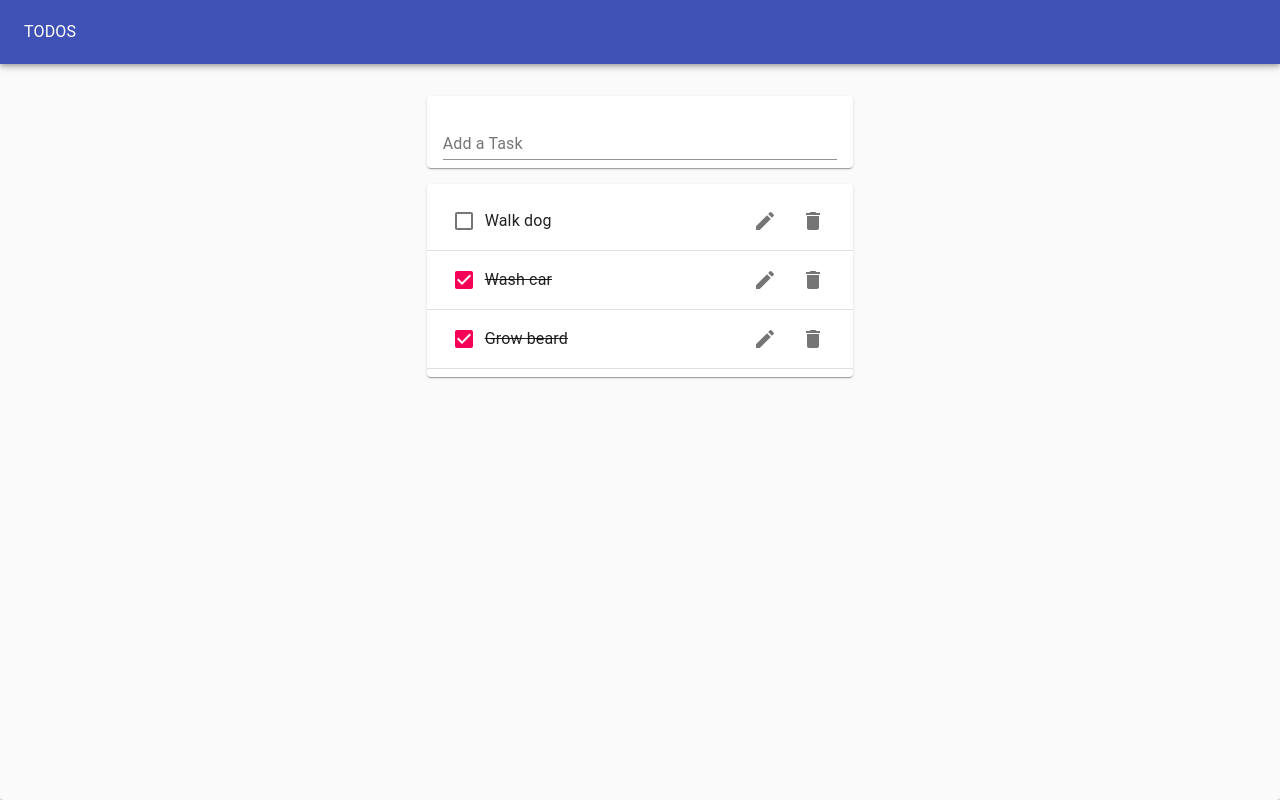
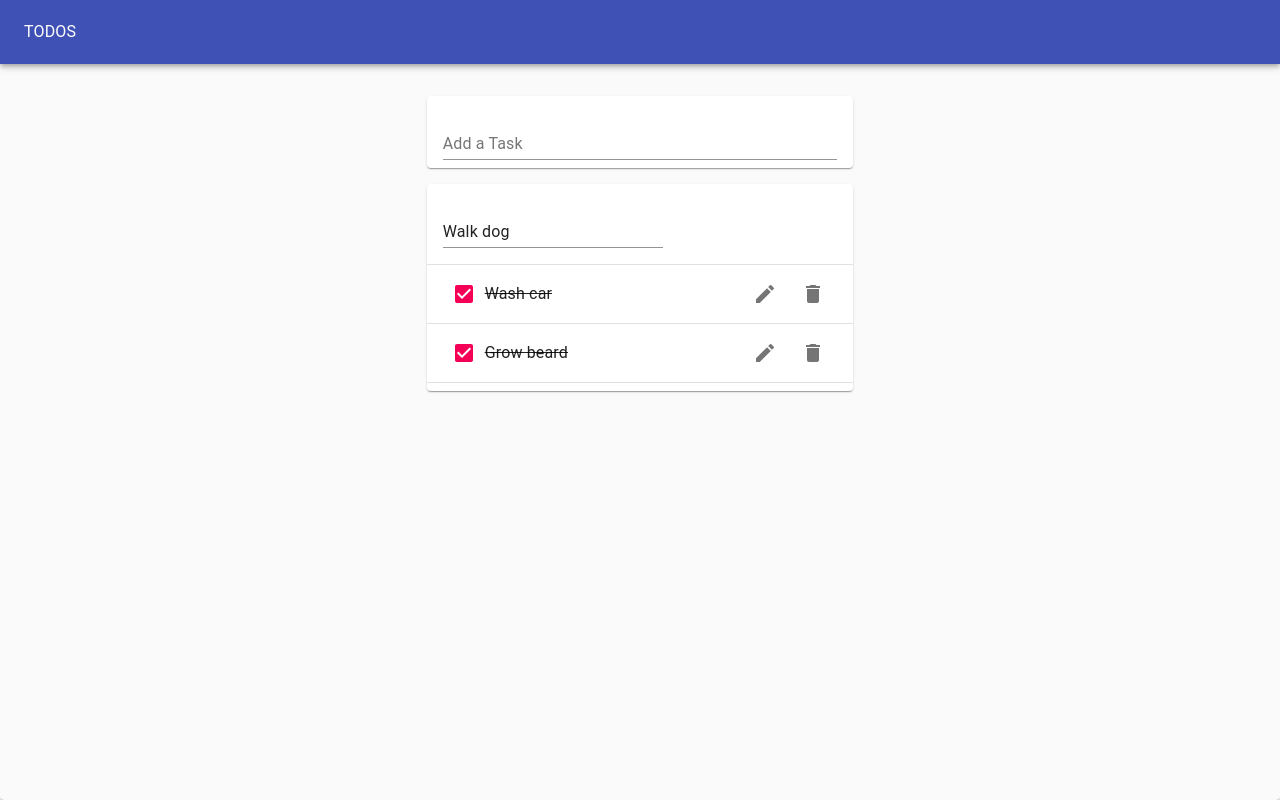
Before and after one commit to Slowcobo/todo, a React (Create React App) app: page / in a window 1280 px wide. Both pictures are taken after a click on the button 765 px from the left and 221 px from the top of the page. Built offline with nearby package versions, Linux system fonts and the light colour scheme.

Commit message:
Add toggle hook and EditTodoForm

```diff
--- /dev/null
+++ b/src/EditTodoForm.js
@@ -0,0 +1,24 @@
+import React from "react";
+import TextField from "@material-ui/core/TextField";
+import useInputState from "./hooks/useInputState";
+
+export default function EditTodoForm({ id, task, editTodo, toggleForm }) {
+  const [value, handleChange, reset] = useInputState(task);
+  return (
+    <form
+      onSubmit={(e) => {
+        e.preventDefault();
+        editTodo(id, value);
+        reset();
+        toggleForm();
+      }}
+    >
+      <TextField
+        margin="normal"
+        value={value}
+        onChange={handleChange}
+        fullWidth
+      />
+    </form>
+  );
+}
--- a/src/Todo.js
+++ b/src/Todo.js
@@ -6,10 +6,29 @@
 import IconButton from "@material-ui/core/IconButton";
 import EditIcon from "@material-ui/icons/Edit";
 import DeleteIcon from "@material-ui/icons/Delete";
+import useToggleState from "./hooks/useToggleState";
+import EditTodoForm from "./EditTodoForm";
 
-export default function Todo({ id, task, completed, removeTodo, toggleTodo }) {
+export default function Todo({
+  id,
+  task,
+  completed,
+  removeTodo,
+  toggleTodo,
+  editTodo,
+}) {
+  const [isEditing, toggle] = useToggleState(false);
   return (
     <ListItem>
+      {isEditing ? (
+        <EditTodoForm
+          id={id}
+          task={task}
+          editTodo={editTodo}
+          toggleForm={toggle}
+        />
+      ) : (
+        <>
           <Checkbox
             tabIndex={-1}
             checked={completed}
@@ -21,13 +40,15 @@
             {task}
           </ListItemText>
           <ListItemSecondaryAction>
-        <IconButton>
+            <IconButton onClick={toggle}>
               <EditIcon aria-label="Edit" />
             </IconButton>
             <IconButton onClick={() => removeTodo(id)}>
               <DeleteIcon aria-label="Delete" />
             </IconButton>
           </ListItemSecondaryAction>
+        </>
+      )}
     </ListItem>
   );
 }
--- a/src/TodoApp.js
+++ b/src/TodoApp.js
@@ -28,6 +28,13 @@
       )
     );
   };
+  const editTodo = (todoId, newTask) => {
+    setTodos(
+      todos.map((todo) =>
+        todo.id === todoId ? { ...todo, task: newTask } : todo
+      )
+    );
+  };
   return (
     <Paper
       style={{
@@ -49,6 +56,7 @@
             todos={todos}
             removeTodo={removeTodo}
             toggleTodo={toggleTodo}
+            editTodo={editTodo}
           />
         </Grid>
       </Grid>
--- a/src/TodoList.js
+++ b/src/TodoList.js
@@ -5,7 +5,7 @@
 import Divider from "@material-ui/core/Divider";
 import Todo from "./Todo";
 
-export default function TodoList({ todos, removeTodo, toggleTodo }) {
+export default function TodoList({ todos, removeTodo, toggleTodo, editTodo }) {
   return (
     <Paper>
       <List>
@@ -18,6 +18,7 @@
               completed={todo.completed}
               removeTodo={removeTodo}
               toggleTodo={toggleTodo}
+              editTodo={editTodo}
             />
             <Divider />
           </>
--- /dev/null
+++ b/src/hooks/useToggleState.js
@@ -0,0 +1,9 @@
+import { useState } from "react";
+
+export default (initialVal = false) => {
+  const [state, setState] = useState(initialVal);
+  const toggle = () => {
+    setState(!state);
+  };
+  return [state, toggle];
+};
```
Lines whose indentation alone changed are shown as unchanged.
